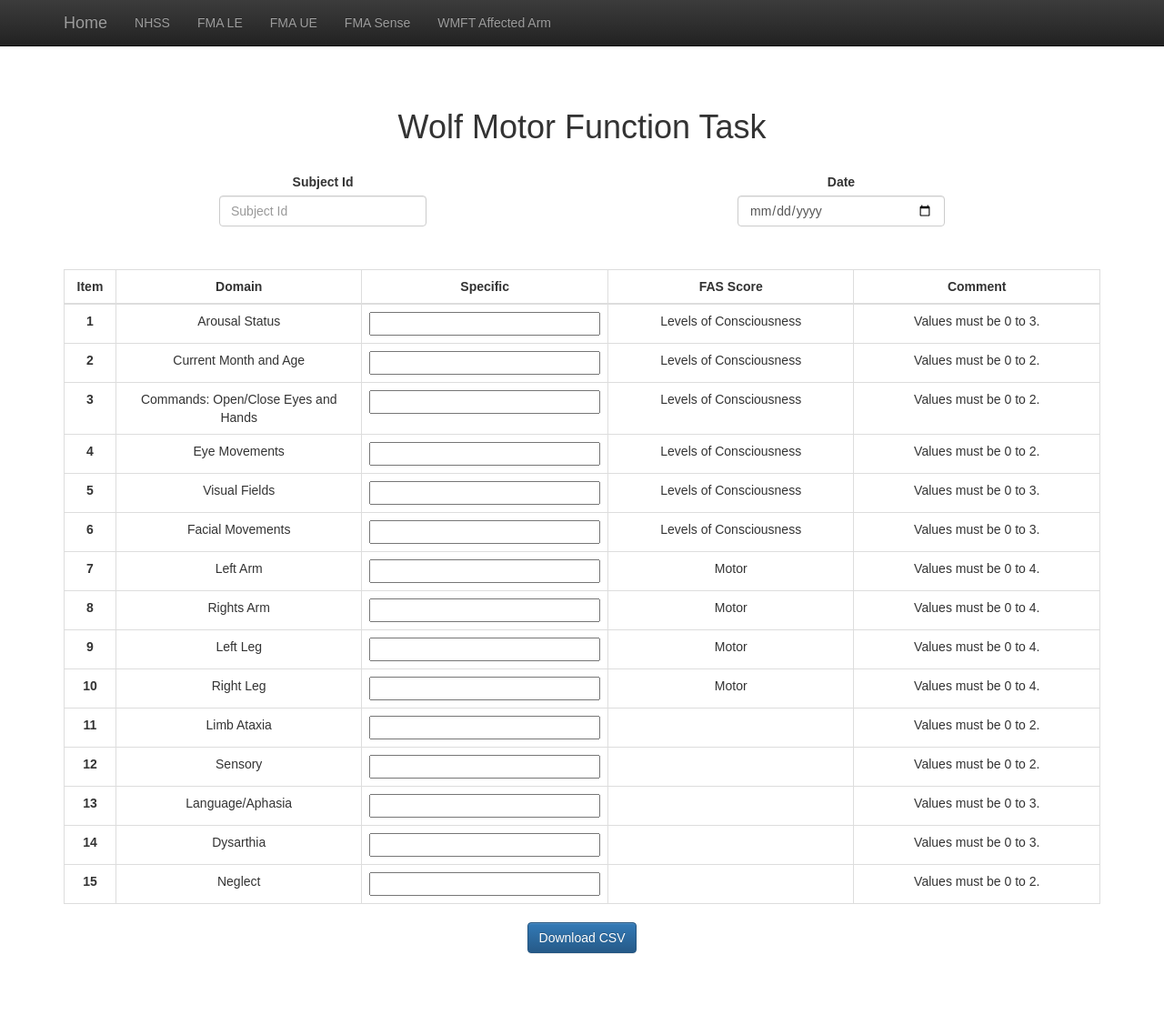
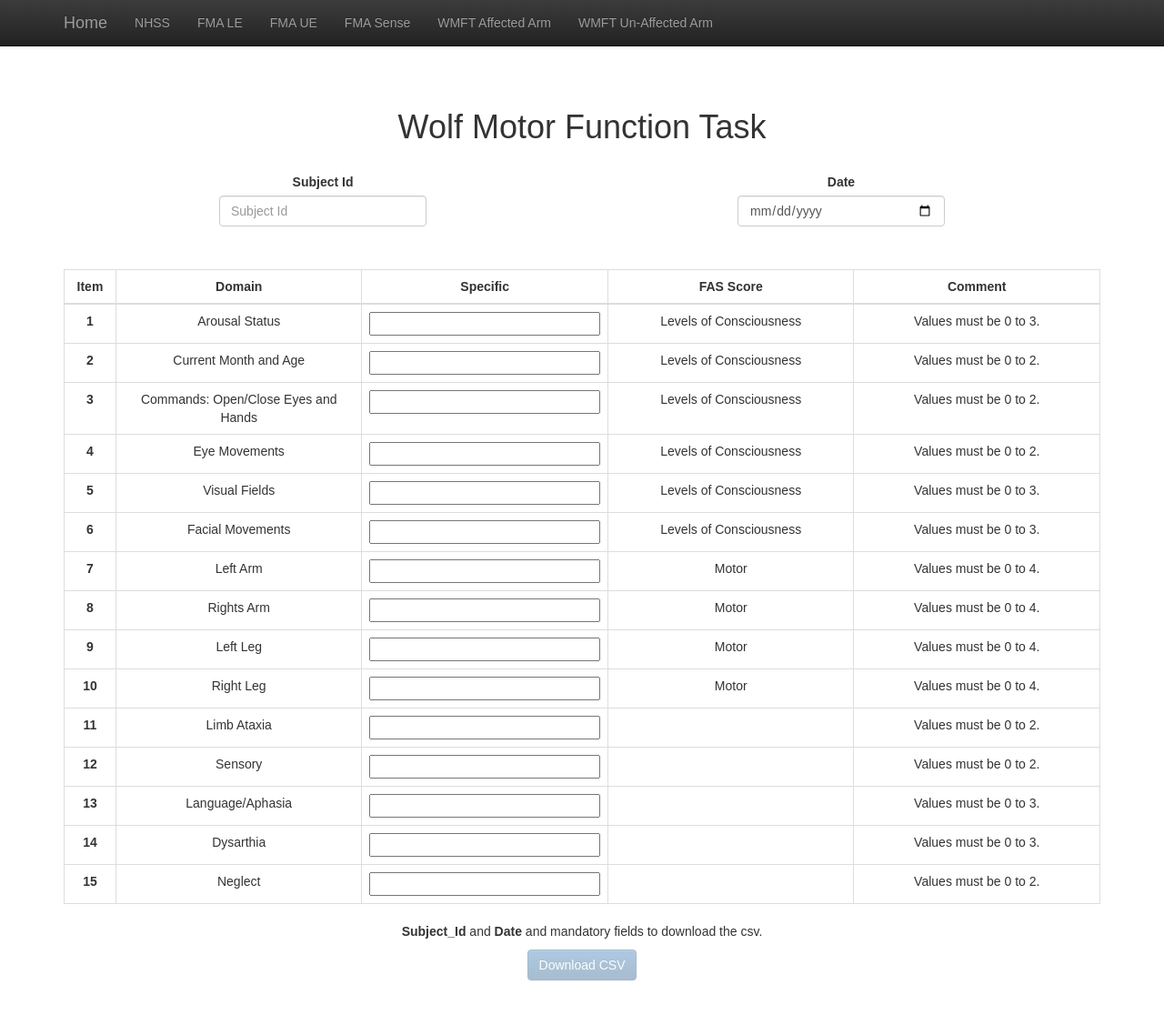
Before and after one commit to npnl/ScoreAssesmentWebForms, a React (Create React App) app: page /NhssInputForm in a window 1280 px wide. Shown: the top 1116 px of the page at 91% size. Built offline with nearby package versions, Linux system fonts and the light colour scheme.

Commit message:
Adds WMFT 2nd form and disable Download button until the subject id and date are not filled

```diff
--- a/src/App.js
+++ b/src/App.js
@@ -27,6 +27,7 @@ class App extends Component {
 										<li><Link to="/FmaUeInputForm">FMA UE</Link></li>
 										<li><Link to="/FmaSenseInputForm">FMA Sense</Link></li>
 										<li><Link to="/WmftAffectedInputForm">WMFT Affected Arm</Link></li>
+										<li><Link to="/WmftUnAffectedInputForm">WMFT Un-Affected Arm</Link></li>
 									</ul>
 								</div>
 							</div>
@@ -38,6 +39,7 @@ class App extends Component {
 						<Route exact path="/FmaUeInputForm" component={()=><Forms form_type="FmaUeInputForm" />} />
 						<Route exact path="/FmaSenseInputForm" component={()=><Forms form_type="FmaSenseInputForm"/>} />
 						<Route exact path="/WmftAffectedInputForm" component={()=><Forms form_type="WmftAffectedInputForm"/>} />
+						<Route exact path="/WmftUnAffectedInputForm" component={()=><Forms form_type="WmftUnAffectedInputForm"/>} />
 					</Switch>
 				</div>
 			</BrowserRouter>
--- a/src/components/DownloadCSV.js
+++ b/src/components/DownloadCSV.js
@@ -12,8 +12,9 @@ class DownloadCSV extends React.Component {
 	render() {
 		return(
 			<div>
-				<CSVLink filename={this.filename} className="btn btn-primary" data={this.props.dataHandler()}>Download CSV</CSVLink>
-				</div>
+				<p> <b>Subject_Id</b> and <b>Date</b> and mandatory fields to download the csv.</p>
+				<CSVLink filename={this.filename} className={this.props.is_enabled ? "btn btn-primary" : "btn btn-primary btn-disabled"} data={this.props.dataHandler()}>Download CSV</CSVLink>
+			</div>
 			);
 	}
 }
--- a/src/components/FmaInputForm.js
+++ b/src/components/FmaInputForm.js
@@ -6,7 +6,7 @@ import DownloadCSV from './DownloadCSV'
 class FmaInputForm extends React.Component {
 	constructor(props) {
 		super(props);
-		this.state = {rows: props.data}
+		this.state = {rows: props.data, subID: '', date: ''}
 		this.props = props;
 		this.getCSVData = this.getCSVData.bind(this);
 		this.scoreChanged = this.scoreChanged.bind(this);
@@ -102,7 +102,7 @@ class FmaInputForm extends React.Component {
 					</tbody>
 				</table>
 				<div className="download-btn">
-					<DownloadCSV dataHandler={this.getCSVData} filename="fma.csv"/>
+					<DownloadCSV dataHandler={this.getCSVData} filename={"FMA_" + this.props.extremity.replace(/ +/g, "_")+ ".csv"} is_enabled={this.state.subID !== '' && this.state.date !== ''}/>
 				</div>
 			</div>
 			);
--- a/src/components/Forms.js
+++ b/src/components/Forms.js
@@ -29,7 +29,10 @@ class Forms extends React.Component {
 				form = (<FmaInputForm extremity="SENSE" data={getFmaSenseData()}/>);
 				break;
 			case 'WmftAffectedInputForm':
-				form = (<WmftInputForm data={getWmftData()}/>);
+				form = (<WmftInputForm label="Affected Arm" data={getWmftData()}/>);
+				break;
+			case 'WmftUnAffectedInputForm':
+				form = (<WmftInputForm label="Un-Affected Arm" data={getWmftData()}/>);
 				break;
 		}
 		return(
--- a/src/components/NhssInputForm.js
+++ b/src/components/NhssInputForm.js
@@ -262,7 +262,7 @@ class NhssInputForm extends React.Component {
 		};
 		table_data.push(row);
 
-		this.state = {rows: table_data};
+		this.state = {rows: table_data, subID: '', date: ''};
 	}
 
 	getCSVData() {
@@ -330,7 +330,7 @@ class NhssInputForm extends React.Component {
 					</tbody>
 				</table>
 				<div className="download-btn">
-					<DownloadCSV dataHandler={this.getCSVData} filename="nhss.csv"/>
+					<DownloadCSV dataHandler={this.getCSVData} filename="NHSS.csv" is_enabled={this.state.subID !== '' && this.state.date !== ''}/>
 				</div>
 			</div>
 			);
--- a/src/components/WmftInputForm.js
+++ b/src/components/WmftInputForm.js
@@ -6,7 +6,7 @@ import DownloadCSV from './DownloadCSV'
 class WmftInputForm extends React.Component {
 	constructor(props) {
 		super(props);
-		this.state = {rows: props.data}
+		this.state = {rows: props.data, subID: '', date: ''}
 		this.getCSVData = this.getCSVData.bind(this);
 		this.scoreChanged = this.scoreChanged.bind(this);
 		this.timeChanged = this.timeChanged.bind(this);
@@ -78,7 +78,7 @@ class WmftInputForm extends React.Component {
 		return(
 			<div className="container" style={{marginTop: 100 + 'px'}}>
 				<div className="form-title">
-					<h1>Wolf Motor Function Task</h1>
+					<h1>Wolf Motor Function Task [{this.props.label}]</h1>
 				</div>
 				<div className="basic-info">
 					<div className="subject_div">
@@ -95,7 +95,7 @@ class WmftInputForm extends React.Component {
 					<thead>
 						<tr>
 							<th class="row-index">Item</th>
-							<th>task</th>
+							<th>Task</th>
 							<th>Time</th>
 							<th>FAS Score</th>
 							<th>Comment</th>
@@ -106,7 +106,7 @@ class WmftInputForm extends React.Component {
 					</tbody>
 				</table>
 				<div className="download-btn">
-					<DownloadCSV dataHandler={this.getCSVData} filename="wmft.csv"/>
+					<DownloadCSV dataHandler={this.getCSVData} filename={"WMFT_" + this.props.label.replace(/ +/g, "_")+ ".csv"} is_enabled={this.state.subID !== '' && this.state.date !== ''}/>
 				</div>
 			</div>
 			);
--- a/src/data/WmftData.js
+++ b/src/data/WmftData.js
@@ -115,7 +115,7 @@ export const getWmftData = () => {
 		score: '',
 		score_range: [0, 600],
 		comments: {
-			default: "Weight values must be numeric. Record weight in kgs rather than FAS"
+			default: "Weight values must be numeric. Record weight in kgs rather than FAS. Time does not apply for this item"
 		}
 	};
 		table_data.push(row);
@@ -235,7 +235,7 @@ export const getWmftData = () => {
 		score: '',
 		score_range: [0, 600],
 		comments: {
-			default: "Grip strength values must be numeric. Record grip strength in kgs rather than FAS",
+			default: "Grip strength values must be numeric. Record grip strength in kgs rather than FAS. Time does not apply for this item",
 		}
 	};
 		table_data.push(row);
--- a/src/index.css
+++ b/src/index.css
@@ -50,3 +50,8 @@ td input{
 .form-title {
 	margin-bottom: 30px;
 }
+
+.btn-disabled {
+	pointer-events: none;
+    opacity: 0.4;
+}
```
